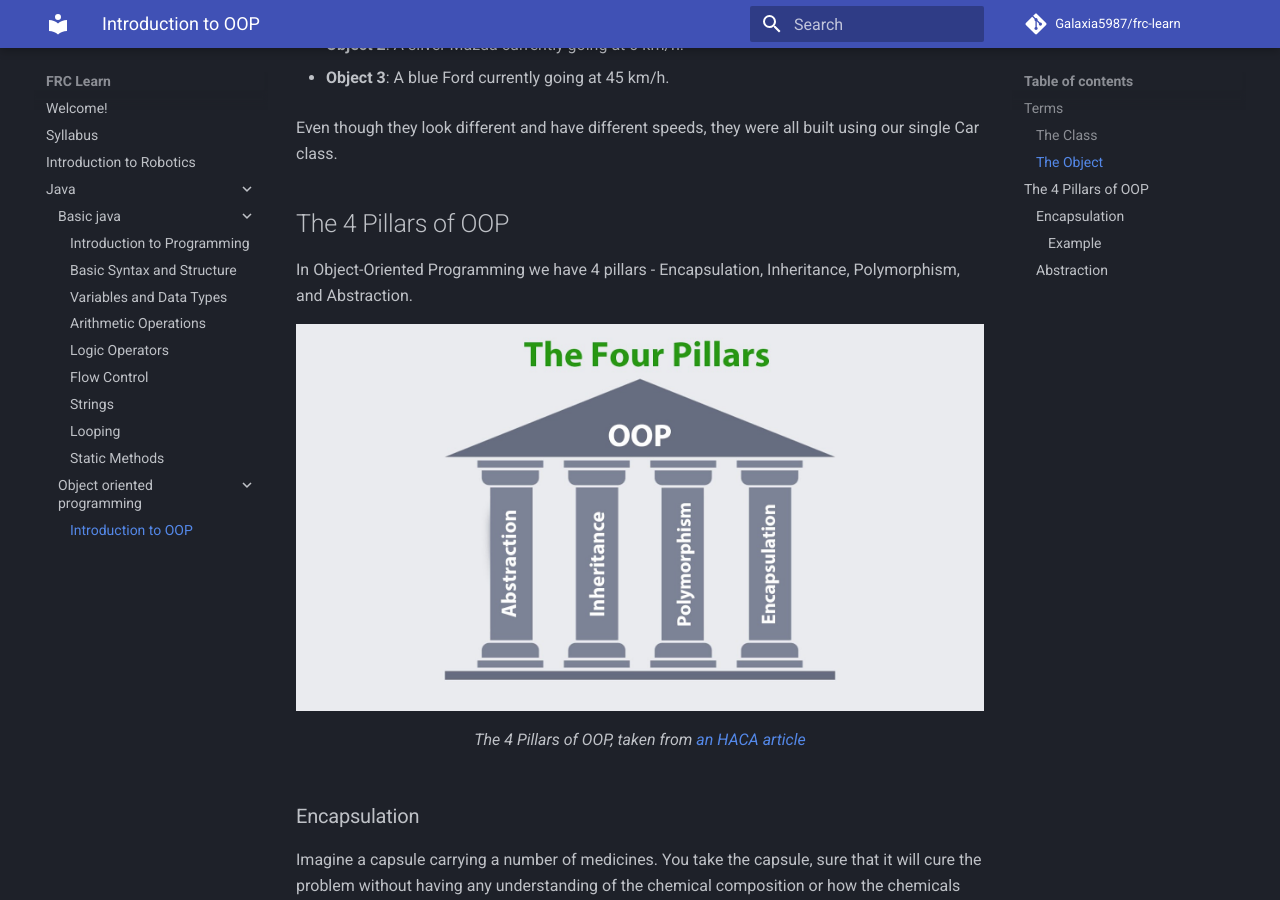
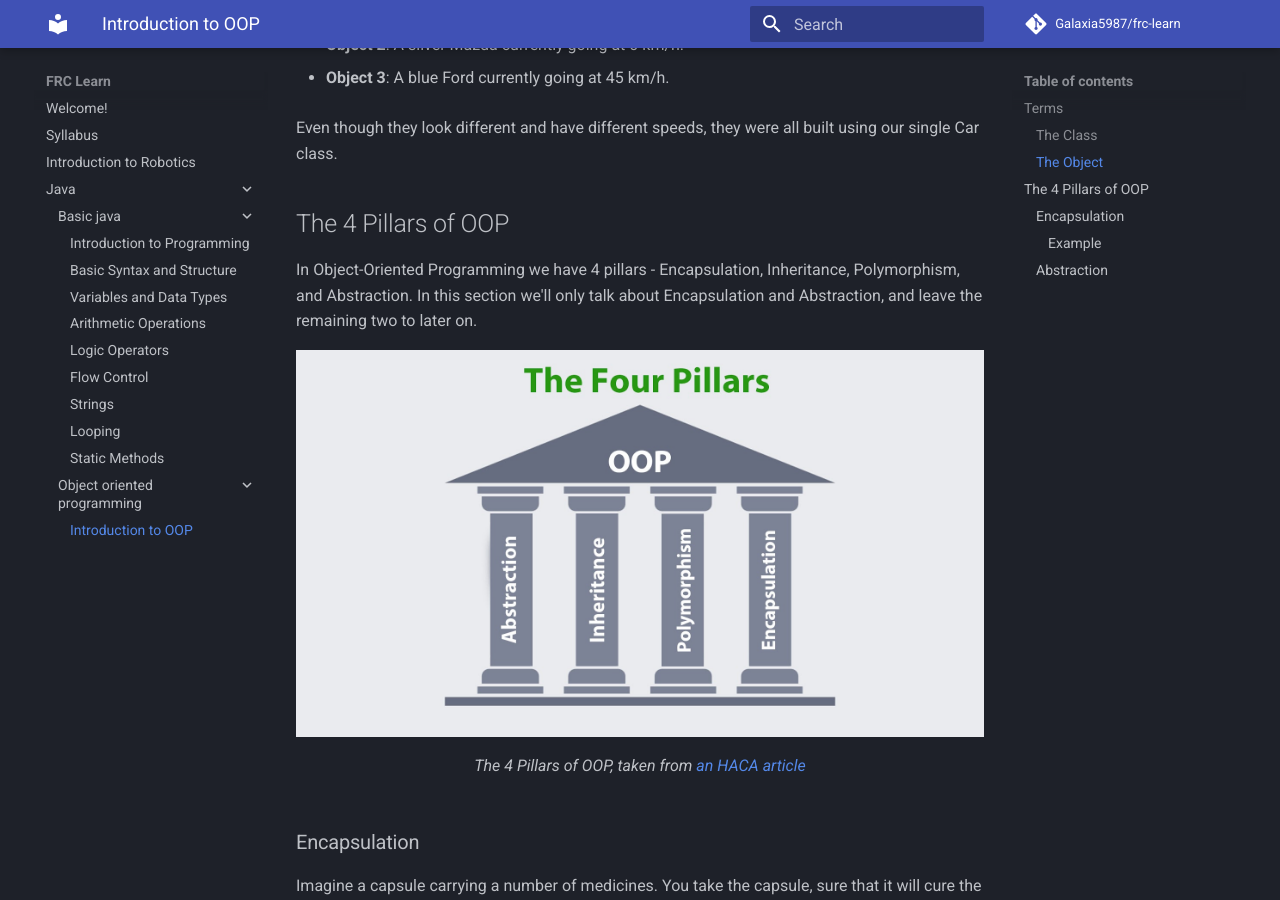
Before and after one commit to Galaxia5987/frc-learn, an MkDocs documentation site: the page built from docs/java/object-oriented-programming/index.md, in a window 1280 px wide and 900 px high, scrolled down 1289 px. Built offline with MkDocs 1.6.1 and Material for MkDocs 9.7.7, drawn with Linux system fonts in a browser that asks for light colours; comment, search, counter and statistics services are not loaded.

Commit message:
make pillars more clear

```diff
--- a/docs/java/object-oriented-programming/index.md
+++ b/docs/java/object-oriented-programming/index.md
@@ -40,6 +40,7 @@ Even though they look different and have different speeds, they were all built u
 
 ## The 4 Pillars of OOP
 In Object-Oriented Programming we have 4 pillars - Encapsulation, Inheritance, Polymorphism, and Abstraction.
+In this section we'll only talk about Encapsulation and Abstraction, and leave the remaining two to later on.
 
 <figure markdown="span">
   ![4 Pillars of OOP](../../images/oop-pillars.png)
```
